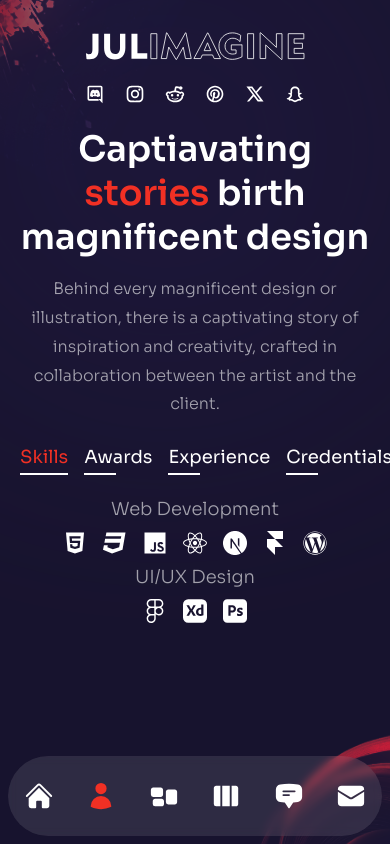
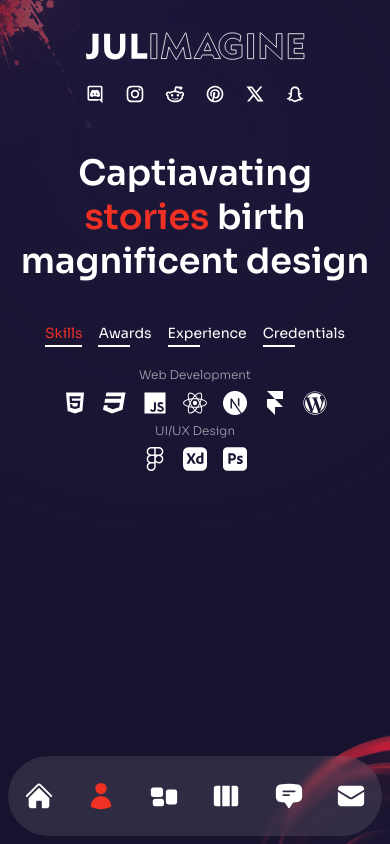
Before and after one commit to yburdakova/julimagine, a Next.js app: page /about in a window 390 px wide. Built offline with nearby package versions, Linux system fonts and the light colour scheme.

Commit message:
some changes

```diff
--- a/pages/about/index.tsx
+++ b/pages/about/index.tsx
@@ -27,7 +27,7 @@ const About = () => {
       </motion.div>
       <div className="container flex flex-col items-center h-full mx-auto xl:flex-row gap-x-6">
         {/* Text */}
-        <div className="flex flex-col justify-center flex-1">
+        <div className="flex flex-col justify-center flex-1 my-6 sm:my-0 ">
           <motion.h2
             className="h2"
             variants={fadeIn('right', 0.2)}
@@ -42,7 +42,7 @@ const About = () => {
             initial='hidden'
             animate='show'
             exit='hidden'
-            className="hidden xs:block max-w-[500px] mx-auto xl:mx-0 mb-6 xl:mb-12 px-2 xl:px-0"
+            className="hidden sm:block max-w-[500px] mx-auto xl:mx-0 mb-6 xl:mb-12 px-2 xl:px-0"
           >
           Behind every magnificent design or illustration, there is a captivating story of inspiration and creativity, crafted in collaboration between the artist and the client.
           </motion.p>
@@ -108,7 +108,7 @@ const About = () => {
           initial='hidden'
           animate='show'
           exit='hidden'
-          className="flex flex-col w-full xl:max-w-[48%] h-[480px] text-xs xs:text-lg"
+          className="flex flex-col w-full xl:max-w-[48%] h-[480px] text-sm sm:text-lg"
         >
           <div className="flex mx-auto mb-4 gap-x-4 xl:gap-x-8 xl:mx-0">
             {aboutData.map(( item, indexItem ) => {
@@ -128,7 +128,7 @@ const About = () => {
           >
             {aboutData[index].info.map(( item, indexItem) => {
               return(
-                <div key={indexItem} className='flex flex-col items-center flex-1 text-white/60 md:flex-row max-w-max gap-x-2'>
+                <div key={indexItem} className='flex flex-col items-center flex-1 text-xs text-white/60 md:flex-row max-w-max gap-x-2 sm:text-lg'>
                   <div className='mb-2 font-light md:mb-0'>{item.title}</div>
                   <div className="hidden md:flex">-</div>
                   <div className="">{item.stage}</div>
```
